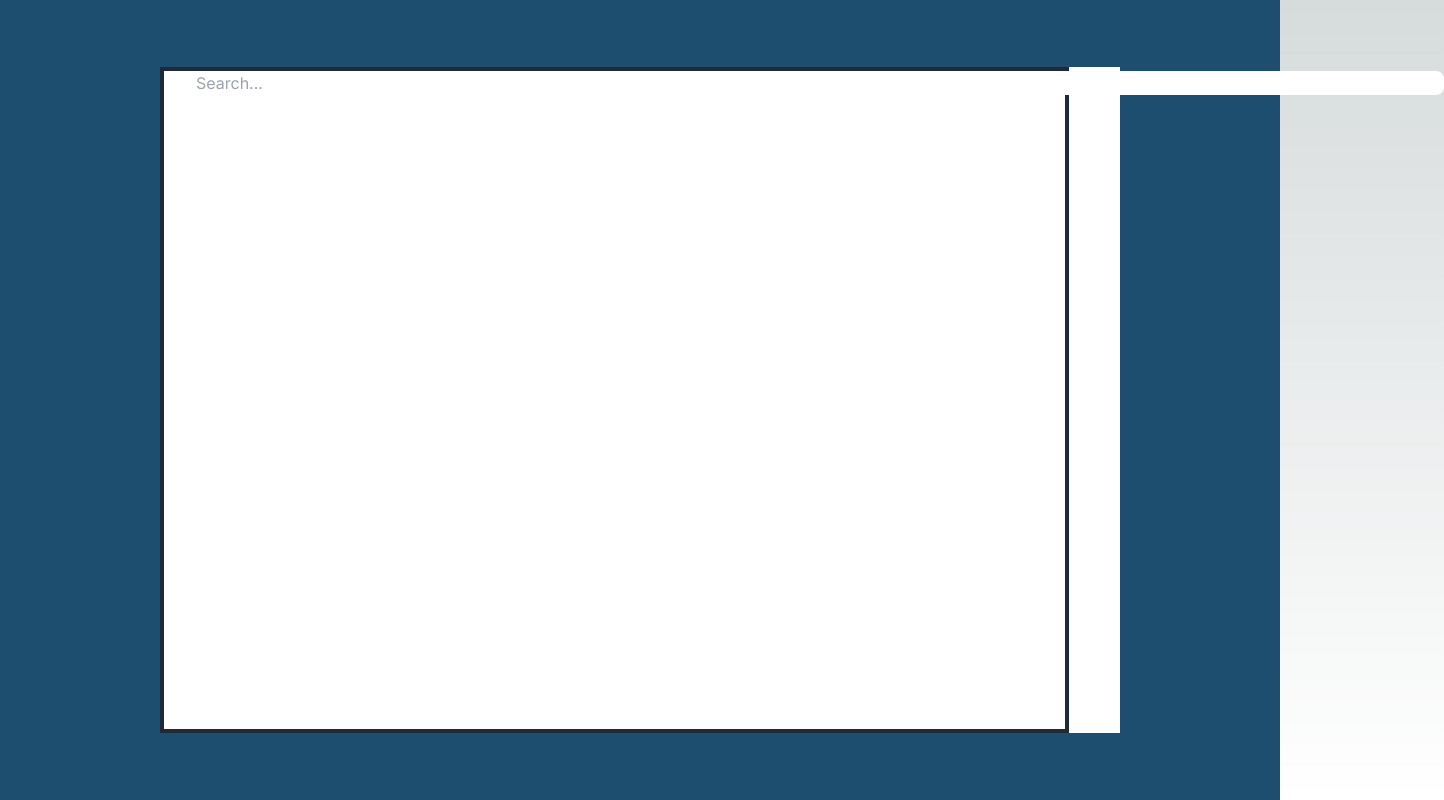
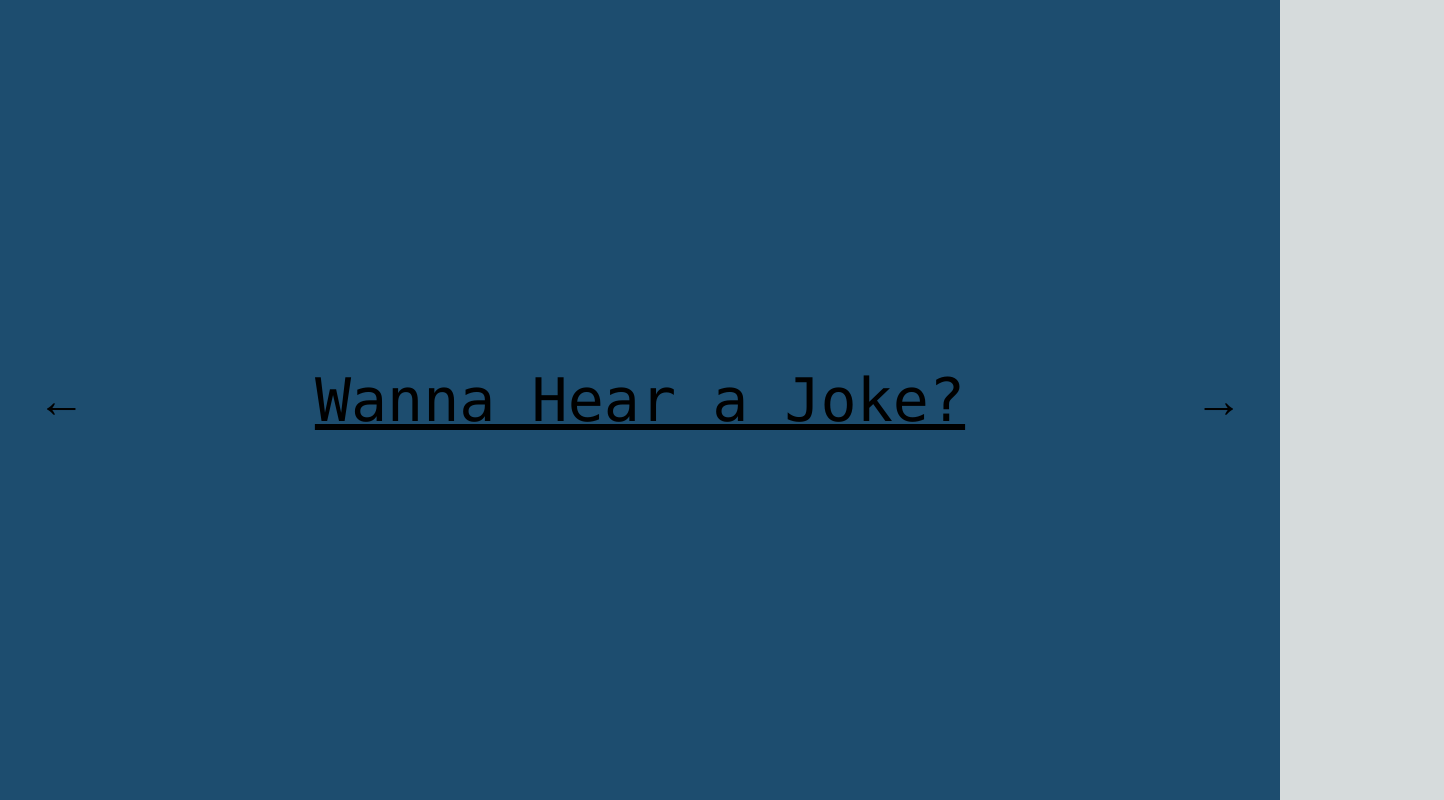
Before and after one commit to GlassesNoGlasses/just-for-fun, a Next.js app: page /application-simulator in a window 1280 px wide. Shown: the whole page, 1444 px wide, since content can reach past the window. Built offline with nearby package versions, Linux system fonts and the light colour scheme; what tailwindcss-animated would draw is missing.

Commit message:
added carousel

```diff
--- a/app/application-simulator/page.tsx
+++ b/app/application-simulator/page.tsx
@@ -3,19 +3,21 @@
 import { useEffect, useState } from "react";
 import { Job } from "../interfaces/Job";
 import { CreateJob } from "../constants/Jobs";
-import { ItemList } from "../components/ItemList/ItemList";
+import { Carousel } from "../components/carousel/Carousel";
+import Image from "next/image";
 
 export default function Home() {
 
     const numJobs = 10;
 
     const [jobs, setJobs] = useState<Job[]>([]);
+    const [startSimulating, setStartSimulating] = useState<boolean>(false);
     const [focusedJob, setFocusedJob] = useState<Job | null>(null);
 
     const createJobs = (numJobs: number): Job[] => {
         const jobs: Job[] = [];
         for (let i = 0; i < numJobs; i++) {
-           jobs.push(CreateJob())
+            jobs.push(CreateJob())
         }
         return jobs
     }
@@ -28,11 +30,50 @@ export default function Home() {
     return (
         <main className="w-screen h-screen">
             <div className="flex flex-col w-full h-full bg-main justify-center items-center">
-                <div className="flex bg-white flex-row w-3/4 h-5/6 overflow-auto">
-                    <ItemList items={jobs} onItemClick={(job) => setFocusedJob(job as Job)} />
-                    <span>HELLO</span>
-                </div>
+                {
+                    !startSimulating ?
+                        <TitleScreen /> :
+                        <div className="flex bg-white flex-row w-3/4 h-5/6 overflow-auto">
+                            <span>HELLO</span>
+                        </div>
+                }
             </div>
         </main>
     );
 }
+
+
+const TitleScreen = (): JSX.Element => {
+    return (
+        <div className="flex flex-col gap-12 h-screen w-screen z-10 relative align-middle justify-center bg-main overflow-y-scroll">
+            <Carousel>
+                <CarouselElement>
+                    <h1 className="text-center text-6xl font-mono underline animate-fade-down">
+                        Wanna Hear a Joke?
+                    </h1>
+                </CarouselElement>
+                <CarouselElement>
+                    <h2 className="text-center text-6xl font-mono animate-fade-up">The Tech Job Market 🤣😂😭🥲</h2>
+                </CarouselElement>
+                <CarouselElement>
+                    <h2 className="text-center text-6xl font-mono animate-fade-up">I&apos;m not lying...</h2>
+                    <Image
+                    alt="Layoffs"
+                    src="/images/layoffs-lmao.png"
+                    width={750}
+                    height={750}
+                    className="animate-jump-in animate-delay-500 animate-duration-500"
+                    />
+                </CarouselElement>
+            </Carousel>
+        </div>
+    )
+}
+
+const CarouselElement = ({ children }: { children: JSX.Element | JSX.Element[] }) => {
+    return (
+        <div className="flex flex-col gap-8 h-full w-full align-middle justify-center items-center">
+            {children}
+        </div>
+    )
+}
--- a/app/components/ItemList/ItemList.tsx
+++ /dev/null
@@ -1,44 +0,0 @@
-'use client'
-
-import { Item } from '@/app/interfaces/Item'
-import ItemListProps from './ItemListProps'
-import { useEffect, useState } from 'react'
-
-export const ItemList = ({
-    items,
-    onItemClick
-}: ItemListProps<Item>) => {
-
-    const [searchFilter, setSearchFilter] = useState<string>('');
-    const [filteredItems, setFilteredItems] = useState<Item[]>(items);
-
-    const handleSearchChange = (event: React.ChangeEvent<HTMLInputElement>) => {
-        setSearchFilter(event.target.value.toLowerCase().trim());
-    };
-
-    // update filtered items when search filter changes
-    useEffect(() => {
-        setFilteredItems(items.filter((item) => {
-            return item.title.toLowerCase().includes(searchFilter);
-        }));
-    }, [searchFilter]);
-
-  return (
-    <div className='flex h-full w-full flex-col gap-4 border-gray-800 border-4 border-solid overflow-auto'>
-        <input id='search-bar' type='text' placeholder='Search...'
-        onChange={handleSearchChange}
-        value={searchFilter}
-        className='flex px-8 rounded-lg w-full h-fit text-black absolute'/>
-        {
-            filteredItems.map((item) => {
-                return (
-                    <div key={item.id} onClick={() => onItemClick(item)}
-                    className='flex flex-row justify-between px-8 py-4 bg-gray-200 hover:bg-gray-300'>
-                        <p>{item.title}</p>
-                    </div>
-                )
-            })
-        }
-    </div>
-  )
-}
--- a/app/components/ItemList/ItemListProps.ts
+++ /dev/null
@@ -1,5 +0,0 @@
-
-export default interface ItemListProps<T> {
-    items: T[];
-    onItemClick: (item: T) => void;
-}
--- /dev/null
+++ b/app/components/carousel/Carousel.tsx
@@ -0,0 +1,64 @@
+'use client'
+
+import { use, useEffect, useState } from 'react';
+import CarouselProps from './CarouselProps'
+
+export const Carousel = ({
+    children,
+    infinite,
+    autoPlay,
+    interval = 2000
+}: CarouselProps) => {
+
+    const numElements = children.length;
+    const [activeIndex, setActiveIndex] = useState<number>(0);
+
+    const nextElement = () => {
+        infinite ? setActiveIndex((activeIndex + 1) % numElements) : setActiveIndex(Math.min(activeIndex + 1, numElements - 1));
+    };
+
+    const prevElement = () => {
+        infinite ? setActiveIndex((activeIndex - 1 + numElements) % numElements) : setActiveIndex(Math.max(activeIndex - 1, 0));
+    };
+
+    const createAutoPlay = (): NodeJS.Timeout => {
+        return setInterval(() => {
+            nextElement();
+        }, interval);
+    }
+
+    useEffect(() => {
+        let intervalId = undefined;
+        if (autoPlay) {
+            clearInterval(createAutoPlay());
+            intervalId = createAutoPlay();
+        }
+        return () => clearInterval(intervalId);
+    }, [activeIndex])
+
+  return numElements <= 0 ? <></> :  (
+    <div className='flex h-full w-full bg-inherit'>
+        <div className='flex flex-row h-full w-full items-center justify-evenly align-middle'>
+            <button onClick={prevElement} className='h-fit w-fit flex animate-wiggle-more animate-infinite'>
+                <span className={`pl-4 text-left text-5xl ${!infinite && activeIndex <= 0 && 'text-black'}`}>&#8592;</span>
+            </button>
+            <div className='h-fit w-5/6'>
+                <CarouselElement>
+                    {children[activeIndex]}
+                </CarouselElement>
+            </div>
+            <button onClick={nextElement} className='h-fit w-fit flex animate-wiggle-more animate-infinite hover:bg-current/50'>
+                <span className={`pr-4 text-right text-5xl  ${!infinite && activeIndex === numElements - 1 && 'text-black'}`}>&#8594;</span>
+            </button>
+        </div>
+    </div>
+  )
+}
+
+const CarouselElement = ({children}: {children: JSX.Element}) => {
+    return (
+        <div className='h-full w-full'>
+            {children}
+        </div>
+    )
+}
--- /dev/null
+++ b/app/components/carousel/CarouselProps.ts
@@ -0,0 +1,7 @@
+
+export default interface CarouselProps {
+    children: JSX.Element[]
+    infinite?: boolean  // whether the carousel should loop infinitely
+    autoPlay?: boolean  // whether the carousel should automatically advance
+    interval?: number   // time in milliseconds between auto-advances
+}
```
Also changed, not shown: public/images/layoffs-lmao.png (added).
